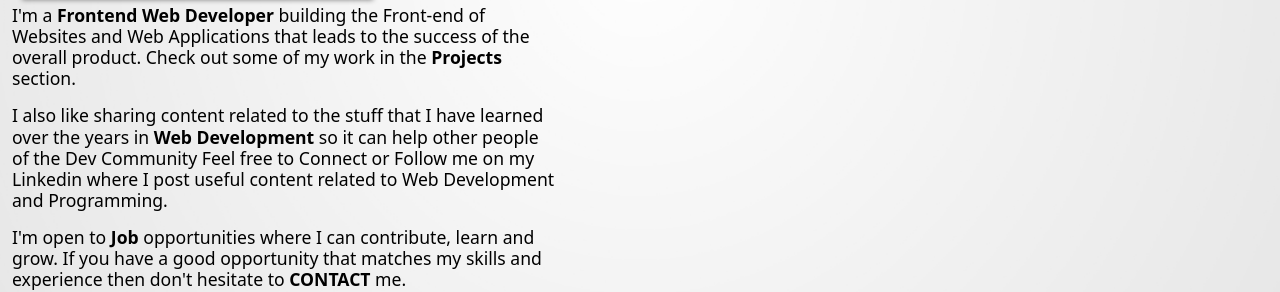
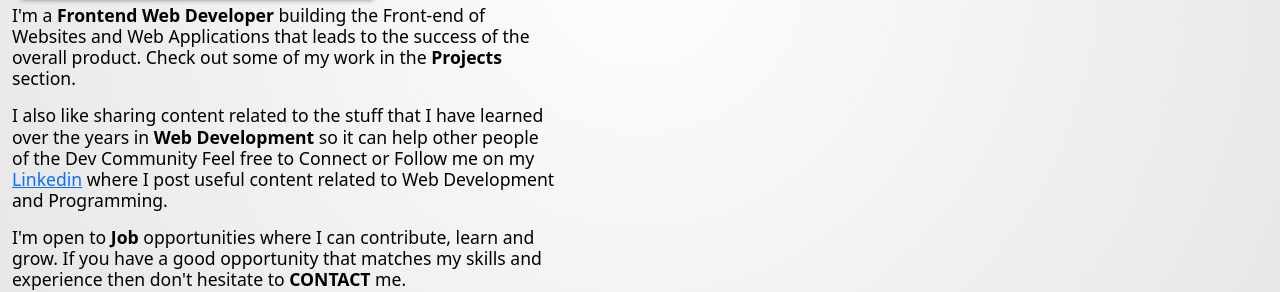
Before and after one commit to Aniekwensicodex/project-2, a React (Create React App) app: page / in a window 1280 px wide. Shown: the part 1514-1806 px from the top of the page. Built offline with nearby package versions, Linux system fonts and the light colour scheme.

Commit message:
second commit

```diff
--- a/src/Components/AboutMe.js
+++ b/src/Components/AboutMe.js
@@ -30,8 +30,12 @@ const AboutMe = () => {
                     I also like sharing content related to the stuff that I have
                     learned over the years in <strong>Web Development</strong>{" "}
                     so it can help other people of the Dev Community Feel free
-                    to Connect or Follow me on my <a>Linkedin</a> where I post
-                    useful content related to Web Development and Programming.
+                    to Connect or Follow me on my{" "}
+                    <a href="https://www.linkedin.com/in/aniekwensi-chisom-419b93256/">
+                      Linkedin
+                    </a>{" "}
+                    where I post useful content related to Web Development and
+                    Programming.
                   </p>
                   {/* <br /> */}
                   <p className="about-details-para-2">
--- a/src/Components/FirstHeader.js
+++ b/src/Components/FirstHeader.js
@@ -1,5 +1,4 @@
 import React from "react"
-import {Link} from "react-router-dom"
 
 const FirstHeader = () => {
   return (
--- a/src/Components/Footer.js
+++ b/src/Components/Footer.js
@@ -24,16 +24,16 @@ const Footer = () => {
                 <h2 className="social">Social</h2>
 
                 <div className="social-1">
-                  <a href="#">
+                  <a href="https://www.linkedin.com/feed/">
                     <img src={linkedin} alt="linkedin" className="linkedin" />
                   </a>
-                  <a href="#">
+                  <a href="https://github.com/Aniekwensicodex">
                     <img src={github} alt="github" className="github" />
                   </a>
-                  <a href="#">
+                  <a href="https://twitter.com/Chisom86011532">
                     <img src={twitter} alt="twitter" className="twitter" />
                   </a>
-                  <a href="#">
+                  <a href="https://wordpress.com/pages/kidknow.wordpress.com">
                     <img src={website} alt="website" className="website" />
                   </a>
                 </div>
@@ -41,7 +41,9 @@ const Footer = () => {
             </div>
             <div className="lower-footer">
               © Copyright 2023. Made by
-              <a href="#">Ani Chisom</a>
+              <a href="https://wordpress.com/pages/kidknow.wordpress.com">
+                Ani Chisom
+              </a>
             </div>
           </div>
         </div>
```
